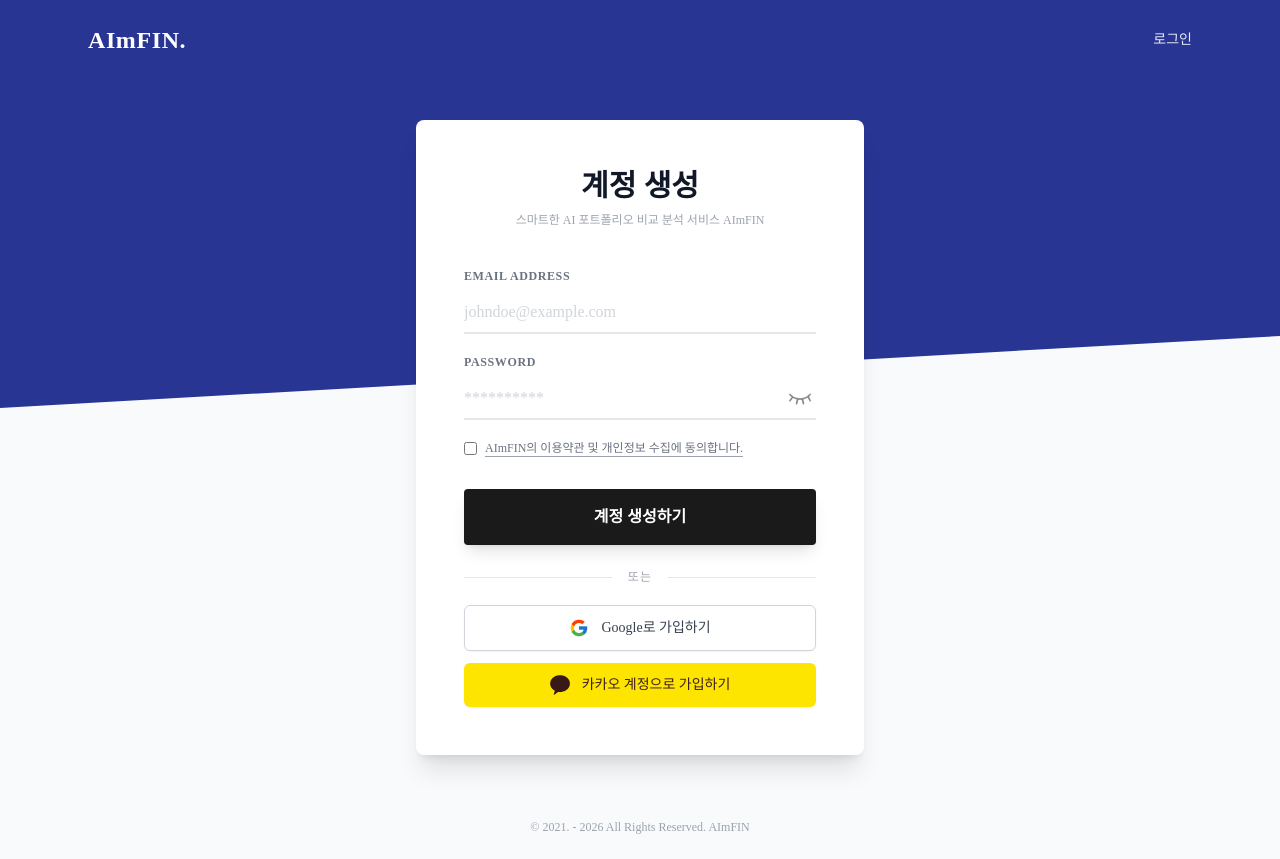
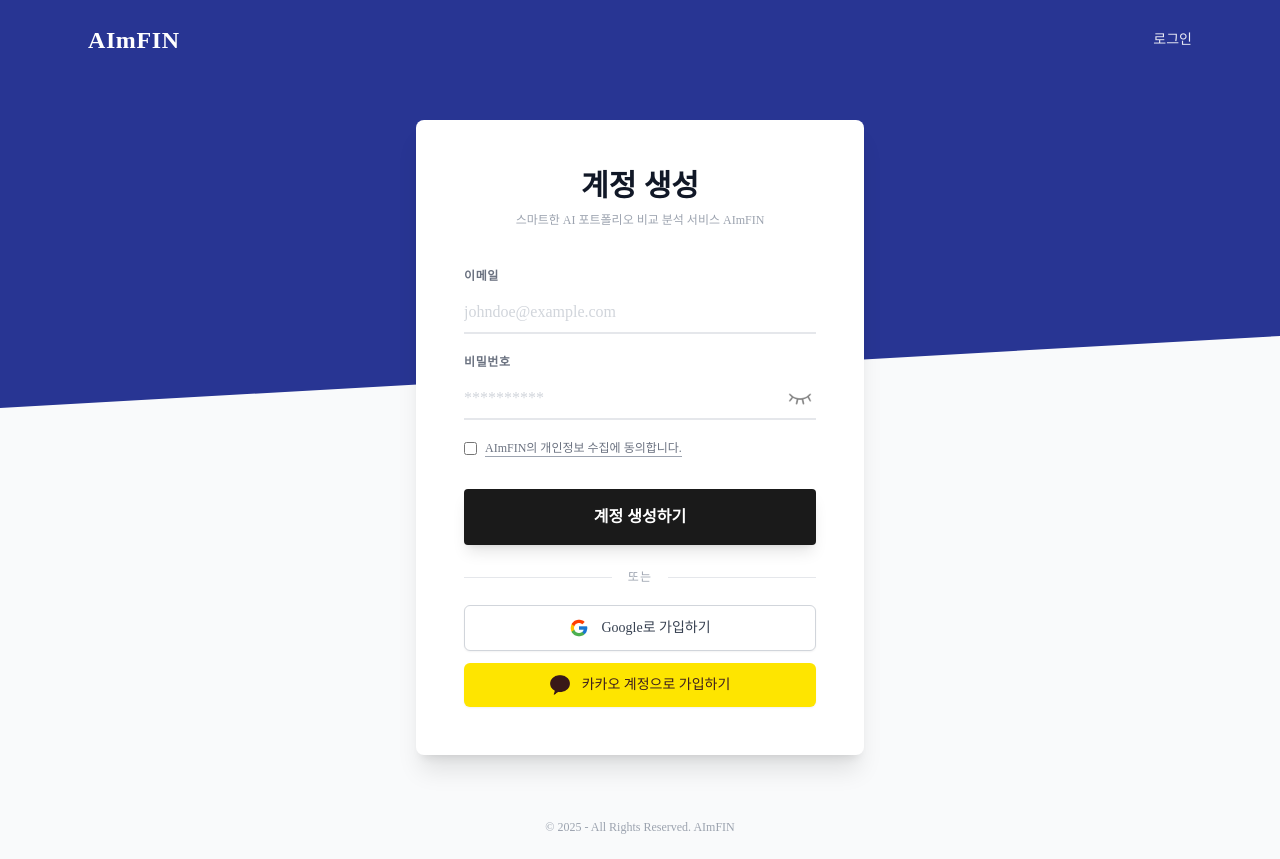
Before and after one commit to yundda/AImFin, a Vue app in the folder frontend/: page /auth/signup in a window 1280 px wide. Built offline with nearby package versions, Linux system fonts and the light colour scheme; no server answers; a web font is replaced by a local one.

Commit message:
[Fix]닉네임 설정, 숫자 표기 변경

```diff
--- a/frontend/index.html
+++ b/frontend/index.html
@@ -1,8 +1,9 @@
 <!DOCTYPE html>
 <html lang="ko">
+
 <head>
   <meta charset="UTF-8" />
-    <link rel="icon" type="image/svg+xml" href="/vite.svg" />
+  <link rel="icon" type="image/png" href="/src/assets/images/AImFIN_logo.png" />
   <meta name="viewport" content="width=device-width, initial-scale=1.0" />
   <title>AImFIN - AI Portfolio Service</title>
 
@@ -31,8 +32,10 @@
     }
   </style>
 </head>
+
 <body>
   <div id="app"></div>
   <script type="module" src="/src/main.js"></script>
 </body>
+
 </html>
--- a/frontend/src/layouts/AuthLayout.vue
+++ b/frontend/src/layouts/AuthLayout.vue
@@ -20,7 +20,7 @@
 
     <!-- 2. 헤더 (로고 & 네비게이션) -->
     <header class="relative z-10 w-full max-w-6xl mx-auto px-6 py-6 flex justify-between items-center text-white">
-      <h1 class="text-2xl font-bold tracking-wide">AImFIN.</h1>
+      <h1 class="text-2xl font-bold tracking-wide">AImFIN</h1>
       <router-link :to="navLink.to" class="text-sm hover:underline opacity-90">
         {{ navLink.text }}
       </router-link>
@@ -36,7 +36,7 @@
 
     <!-- 4. 푸터 -->
     <footer class="relative z-10 py-6 text-center text-xs text-gray-400">
-      &copy; 2021. - 2026 All Rights Reserved. AImFIN
+      &copy; 2025 - All Rights Reserved. AImFIN
     </footer>
   </div>
 </template>
--- a/frontend/src/layouts/DefaultLayout.vue
+++ b/frontend/src/layouts/DefaultLayout.vue
@@ -17,7 +17,7 @@
     <!-- 헤더 (네비게이션) -->
     <nav class="bg-white border-b border-gray-200 h-16 flex items-center justify-between px-6 sticky top-0 z-50">
       <!-- 1. 로고: 클릭 시 메인('/')으로 이동 -->
-      <router-link to="/" class="text-xl font-bold text-[#283593]">AImFIN.</router-link>
+      <router-link to="/" class="text-xl font-bold text-[#283593]">AImFIN</router-link>
 
       <!-- 우측 메뉴 -->
       <div class="flex items-center gap-6">
--- a/frontend/src/pages/OauthCallback.vue
+++ b/frontend/src/pages/OauthCallback.vue
@@ -3,11 +3,14 @@
 import { onMounted } from "vue";
 import { useRouter } from "vue-router";
 
+import { useAuthStore } from "@/stores/auth";
+
 const ACCESS_KEY = "access_token";
 const REFRESH_KEY = "refresh_token";
 const router = useRouter();
+const authStore = useAuthStore();
 
-onMounted(() => {
+onMounted(async () => {
   // URL 예: /oauth/callback#provider=google&access=...&refresh=...
   const hash = window.location.hash?.replace(/^#/, "") || "";
   const params = new URLSearchParams(hash);
@@ -20,8 +23,14 @@
   // 파싱 후 해시 제거(민감정보 흔적 제거)
   history.replaceState(null, "", window.location.pathname);
 
-  // 적절한 다음 화면으로 이동
-  router.replace("/");
+  // 유저 정보 로드 및 닉네임 체크
+  await authStore.fetchUser();
+
+  if (!authStore.user?.nickname) {
+    router.replace("/onboarding/nickname");
+  } else {
+    router.replace("/");
+  }
 });
 </script>
 
--- a/frontend/src/pages/PortfolioCreate.vue
+++ b/frontend/src/pages/PortfolioCreate.vue
@@ -7,9 +7,24 @@
 const route = useRoute();
 const router = useRouter();
 const type = route.query.type;
+// ✅ 금액 포맷팅을 위한 Computed Property
+import { computed } from 'vue';
 
 const amount = ref(''); // 초기값은 빈 문자열 (입력 유도)
 const selectedAssets = ref([]);
+
+const formattedAmount = computed({
+  get: () => {
+    if (!amount.value) return '';
+    return Number(amount.value).toLocaleString();
+  },
+  set: (val) => {
+    // 콤마 제거 후 숫자만 남김
+    const num = val.replace(/,/g, '');
+    if (isNaN(num)) return;
+    amount.value = num;
+  }
+});
 
 const assetOptions = [
   { id: 'STOCKS_KR', label: '국내주식', icon: '🇰🇷' },
@@ -96,9 +111,9 @@
           <label class="block text-lg font-bold text-gray-900 mb-4"> 투자 가능 금액은 얼마인가요?</label>
           <div class="relative">
             <input
-              type="number"
-              v-model="amount"
-              placeholder="금액 입력 (예: 1000000)"
+              type="text"
+              v-model="formattedAmount"
+              placeholder="금액 입력 (예: 1,000,000)"
               class="w-full p-4 pl-4 pr-12 text-xl font-bold border-2 border-gray-200 rounded-xl focus:border-[#283593] focus:outline-none transition-colors"
             />
             <span class="absolute right-6 top-1/2 -translate-y-1/2 text-gray-500 font-bold">원</span>
--- a/frontend/src/pages/auth/Login.vue
+++ b/frontend/src/pages/auth/Login.vue
@@ -23,7 +23,13 @@
 
   try {
     await authStore.login(form.value.username, form.value.password);
-    router.push('/');
+
+    // 닉네임 유무 확인 후 리다이렉트
+    if (!authStore.user?.nickname) {
+      router.push('/onboarding/nickname');
+    } else {
+      router.push('/');
+    }
   } catch (error) {
     console.error('Login failed:', error);
     alert('로그인 실패: ' + (error.response?.data?.detail || '아이디 또는 비밀번호를 확인해주세요.'));
@@ -41,14 +47,14 @@
     <form @submit.prevent="handleLogin">
       <BaseInput
         id="login-id"
-        label="ID"
+        label="이메일"
         v-model="form.username"
         placeholder="janedoe@gmail.com"
       />
 
       <BaseInput
         id="login-password"
-        label="PASSWORD"
+        label="비밀번호"
         type="password"
         v-model="form.password"
 
--- a/frontend/src/pages/auth/Signup.vue
+++ b/frontend/src/pages/auth/Signup.vue
@@ -16,6 +16,16 @@
 });
 
 const handleSignup = async () => {
+  // 비밀번호 유효성 검사: 8자 이상, 영문자 및 숫자 포함
+  const isValidPassword = form.value.password.length >= 8 &&
+                          /[A-Za-z]/.test(form.value.password) &&
+                          /\d/.test(form.value.password);
+
+  if (!isValidPassword) {
+    alert('비밀번호는 영문자와 숫자를 모두 포함하여 8자 이상이어야 합니다.');
+    return;
+  }
+
   if (!form.value.agreeTerms) {
     alert('이용약관에 동의해주세요.');
     return;
@@ -59,14 +69,14 @@
     <form @submit.prevent="handleSignup">
       <BaseInput
         id="signup-email"
-        label="EMAIL ADDRESS"
+        label="이메일"
         v-model="form.email"
         placeholder="johndoe@example.com"
       />
 
       <BaseInput
         id="signup-password"
-        label="PASSWORD"
+        label="비밀번호"
         type="password"
         v-model="form.password"
         placeholder="**********"
@@ -75,7 +85,7 @@
       <div class="mb-8 text-xs">
         <label class="flex items-center text-gray-500 cursor-pointer">
           <input type="checkbox" v-model="form.agreeTerms" class="mr-2 rounded text-[#536dfe] focus:ring-[#536dfe]" />
-          <span class="border-b border-gray-400">AImFIN의 이용약관 및 개인정보 수집에 동의합니다.</span>
+          <span class="border-b border-gray-400">AImFIN의 개인정보 수집에 동의합니다.</span>
         </label>
       </div>
 
--- a/frontend/src/pages/onboarding/NicknameSetup.vue
+++ b/frontend/src/pages/onboarding/NicknameSetup.vue
@@ -1,7 +1,7 @@
 <script setup>
 import { ref } from 'vue';
 import { useRouter } from 'vue-router';
-import authApi from '@/services/auth.api';
+import { authApi } from '@/services/auth.api';
 import { useAuthStore } from '@/stores/auth'; // Auth Store 추가
 
 const router = useRouter();
@@ -20,8 +20,8 @@
   error.value = '';
 
   try {
-    // API call to set nickname (PATCH로 변경)
-    await authApi.patch('/users/profile/nickname', { nickname: nickname.value });
+    // API call to set nickname
+    await authApi.updateNickname(nickname.value);
 
     // 닉네임 설정 후 최신 유저 정보 다시 로드 (스토어 업데이트)
     await authStore.fetchUser();
```
Also changed, not shown: frontend/src/assets/images/AImFIN_logo.png (added), 1 other file (tests, documents, lock files or other folders). Lines whose indentation alone changed are shown as unchanged.
